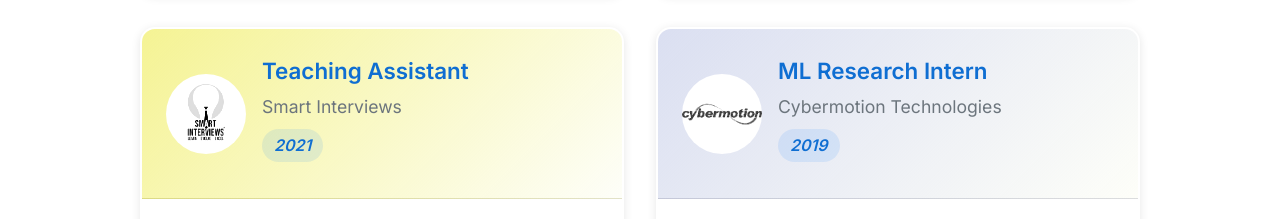
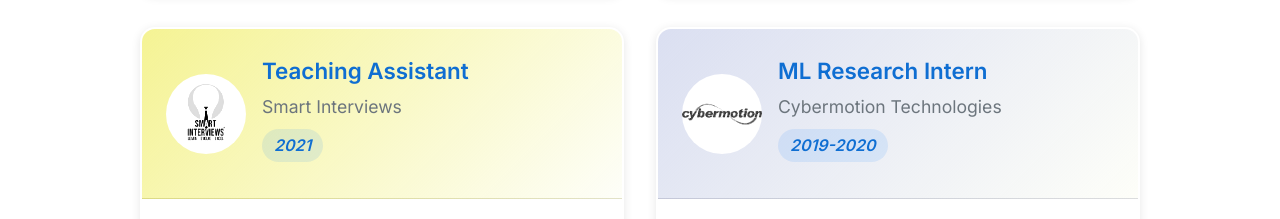
Before and after one commit to nachikethjoshi28/nachikethjoshi28.github.io, a plain HTML site: page index.html in a window 1280 px wide. Shown: the part 1880-2099 px from the top of the page. Drawn offline with nearby package versions, Linux system fonts and the light colour scheme.

Commit message:
Update index.html

```diff
--- a/index.html
+++ b/index.html
@@ -168,7 +168,7 @@
                         <div class="header-text">
                             <h3>ML Research Intern</h3>
                             <p class="company-name">Cybermotion Technologies</p>
-                            <span class="dates">2019</span>
+                            <span class="dates">2019-2020</span>
                         </div>
                     </div>
                     <div class="card-body">
```
